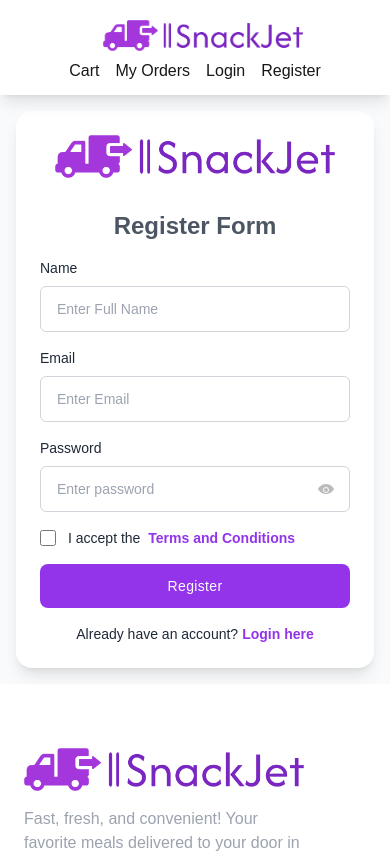
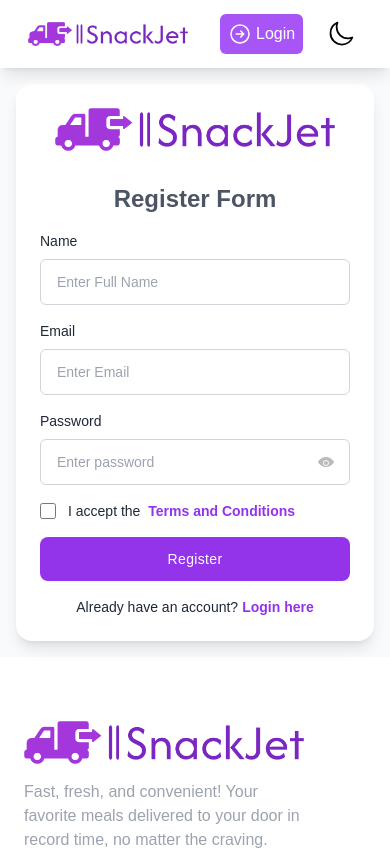
Before and after one commit to Haris-Mohanty/SnackJet, a Next.js app: page /register in a window 390 px wide. Shown: the top 853 px of the page. Built offline with nearby package versions, Linux system fonts and the light colour scheme.

Commit message:
Darkmood added.

```diff
--- a/src/components/Layouts/Navbar.js
+++ b/src/components/Layouts/Navbar.js
@@ -1,40 +1,153 @@
+import { useTheme } from "next-themes";
 import Image from "next/image";
 import Link from "next/link";
-import React from "react";
+import React, { useState, useEffect } from "react";
 
 const Navbar = () => {
+  const [isLoggedIn, setIsLoggedIn] = useState(false);
+  const { theme, setTheme } = useTheme();
+  const cartItemCount = 3;
+
+  // Optional: You can also save user's theme preference in localStorage
+  useEffect(() => {
+    const savedTheme = localStorage.getItem("theme");
+    if (savedTheme) {
+      setTheme(savedTheme);
+    }
+  }, [setTheme]);
+
   return (
-    <header className="bg-white sticky top-0 z-50 shadow-lg">
-      <div className="container mx-auto flex flex-wrap p-3 flex-col md:flex-row items-center">
+    <header
+      className={`sticky top-0 z-50 shadow-lg ${
+        theme === "dark" ? "bg-gray-800 text-white" : "bg-white text-black"
+      }`}
+    >
+      <div className="container mx-auto flex flex-wrap p-3 flex-row items-center">
         <Link
-          href={"/"}
+          href="/"
           className="flex title-font font-extrabold items-center uppercase p-2"
         >
           <Image
             alt="SnackJet"
-            src={"/logo.png"}
+            src="/logo.png"
             width={200}
             height={100}
-            className="ml-4 md:ml-6"
+            className="ml-2 md:ml-6 w-40 md:w-52"
           />
         </Link>
-        <nav className="md:ml-auto flex flex-wrap items-center text-base justify-center">
-          <Link href={"/cart"} className="cursor-pointer flex items-center mx-2">
-            Cart
+        <nav className="ml-4 md:ml-auto flex flex-wrap items-center text-base justify-center">
+          {isLoggedIn ? (
+            <>
+              <Link
+                href="/cart"
+                className="relative cursor-pointer flex items-center mx-2"
+              >
+                <svg
+                  xmlns="http://www.w3.org/2000/svg"
+                  fill="none"
+                  viewBox="0 0 24 24"
+                  strokeWidth="1.5"
+                  stroke="currentColor"
+                  className="size-7 transition-colors duration-200 hover:stroke-purple-500"
+                >
+                  <title>Cart</title>
+                  <path
+                    strokeLinecap="round"
+                    strokeLinejoin="round"
+                    d="M2.25 3h1.386c.51 0 .955.343 1.087.835l.383 1.437M7.5 14.25a3 3 0 0 0-3 3h15.75m-12.75-3h11.218c1.121-2.3 2.1-4.684 2.924-7.138a60.114 60.114 0 0 0-16.536-1.84M7.5 14.25 5.106 5.272M6 20.25a.75.75 0 1 1-1.5 0 .75.75 0 0 1 1.5 0Zm12.75 0a.75.75 0 1 1-1.5 0 .75.75 0 0 1 1.5 0Z"
+                  />
+                </svg>
+                {cartItemCount > 0 && (
+                  <span className="absolute -top-1 -right-1 text-xs h-4 w-4 flex items-center justify-center text-white bg-purple-500 rounded-full">
+                    {cartItemCount}
+                  </span>
+                )}
               </Link>
               <Link
-            href={"/myOrders"}
+                href="/myOrders"
                 className="cursor-pointer flex items-center mx-2"
               >
-            My Orders
+                <svg
+                  xmlns="http://www.w3.org/2000/svg"
+                  fill="none"
+                  viewBox="0 0 24 24"
+                  strokeWidth="1.5"
+                  stroke="currentColor"
+                  className="size-7 transition-colors duration-200 hover:stroke-purple-500"
+                >
+                  <title>My Orders</title>
+                  <path
+                    strokeLinecap="round"
+                    strokeLinejoin="round"
+                    d="M15.75 10.5V6a3.75 3.75 0 1 0-7.5 0v4.5m11.356-1.993 1.263 12c.07.665-.45 1.243-1.119 1.243H4.25a1.125 1.125 0 0 1-1.12-1.243l1.264-12A1.125 1.125 0 0 1 5.513 7.5h12.974c.576 0 1.059.435 1.119 1.007ZM8.625 10.5a.375.375 0 1 1-.75 0 .375.375 0 0 1 .75 0Zm7.5 0a.375.375 0 1 1-.75 0 .375.375 0 0 1 .75 0Z"
+                  />
+                </svg>
               </Link>
-          <Link href={"/login"} className="cursor-pointer flex items-center mx-2">
+            </>
+          ) : (
+            <>
+              <Link
+                href="/login"
+                className="bg-purple-500 text-white px-2 md:px-4 py-2 rounded-md mx-2 hover:bg-purple-600 flex items-center"
+              >
+                <svg
+                  xmlns="http://www.w3.org/2000/svg"
+                  fill="none"
+                  viewBox="0 0 24 24"
+                  strokeWidth="1.5"
+                  stroke="currentColor"
+                  className="size-6 mr-1"
+                >
+                  <path
+                    strokeLinecap="round"
+                    strokeLinejoin="round"
+                    d="m12.75 15 3-3m0 0-3-3m3 3h-7.5M21 12a9 9 0 1 1-18 0 9 9 0 0 1 18 0Z"
+                  />
+                </svg>
                 Login
               </Link>
-          <Link href={"/register"} className="cursor-pointer flex items-center mx-2">
-            Register
-          </Link>
+            </>
+          )}
         </nav>
+        <button
+          onClick={() => setTheme(theme === "dark" ? "light" : "dark")}
+          className="ml-2 p-2 rounded-md"
+          aria-label="Toggle dark mode"
+        >
+          {theme === "dark" ? (
+            <svg
+              xmlns="http://www.w3.org/2000/svg"
+              fill="none"
+              viewBox="0 0 24 24"
+              strokeWidth="1.5"
+              stroke="currentColor"
+              className="size-7 transition-colors duration-200 hover:stroke-purple-500"
+            >
+              <title>Switch to Light Mode</title>
+              <path
+                strokeLinecap="round"
+                strokeLinejoin="round"
+                d="M12 3v2.25m6.364.386-1.591 1.591M21 12h-2.25m-.386 6.364-1.591-1.591M12 18.75V21m-4.773-4.227-1.591 1.591M5.25 12H3m4.227-4.773L5.636 5.636M15.75 12a3.75 3.75 0 1 1-7.5 0 3.75 3.75 0 0 1 7.5 0Z"
+              />
+            </svg>
+          ) : (
+            <svg
+              xmlns="http://www.w3.org/2000/svg"
+              fill="none"
+              viewBox="0 0 24 24"
+              strokeWidth="1.5"
+              stroke="currentColor"
+              className="size-7 transition-colors duration-200 hover:stroke-purple-500"
+            >
+              <title>Switch to Dark Mode</title>
+              <path
+                strokeLinecap="round"
+                strokeLinejoin="round"
+                d="M21.752 15.002A9.72 9.72 0 0 1 18 15.75c-5.385 0-9.75-4.365-9.75-9.75 0-1.33.266-2.597.748-3.752A9.753 9.753 0 0 0 3 11.25C3 16.635 7.365 21 12.75 21a9.753 9.753 0 0 0 9.002-5.998Z"
+              />
+            </svg>
+          )}
+        </button>
       </div>
     </header>
   );
--- a/src/pages/register/index.js
+++ b/src/pages/register/index.js
@@ -22,7 +22,7 @@ const Register = () => {
 
   return (
     <>
-      <div className="bg-gray-50 font-[sans-serif]">
+      <div className="bg-gray-50 font-[sans-serif] dark:bg-gray-900">
         <div className="flex flex-col items-center justify-center py-4 px-4">
           <div className="max-w-md w-full">
             <div className="p-6 md:p-8 rounded-2xl bg-white shadow-lg">
```
Lines whose indentation alone changed are shown as unchanged.
